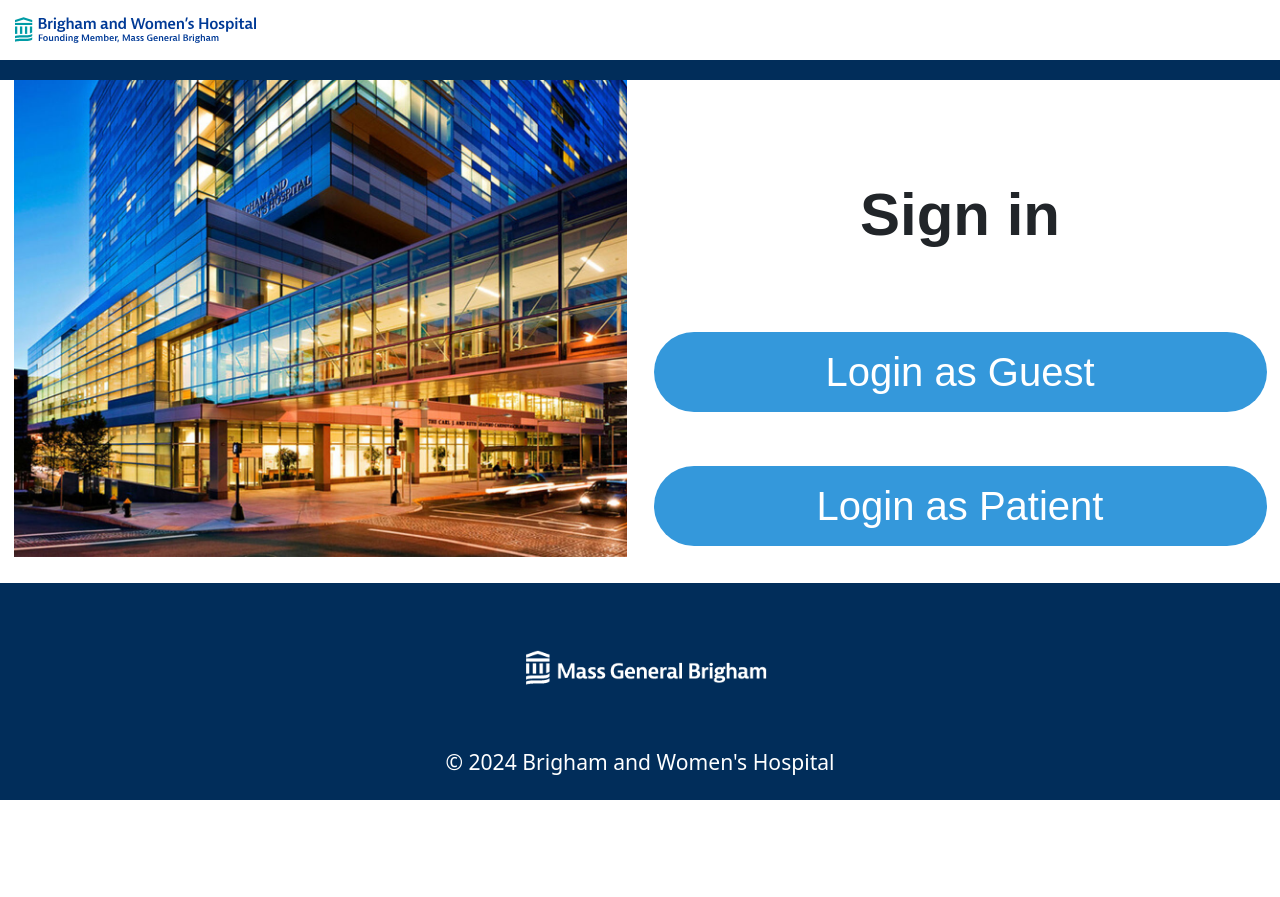
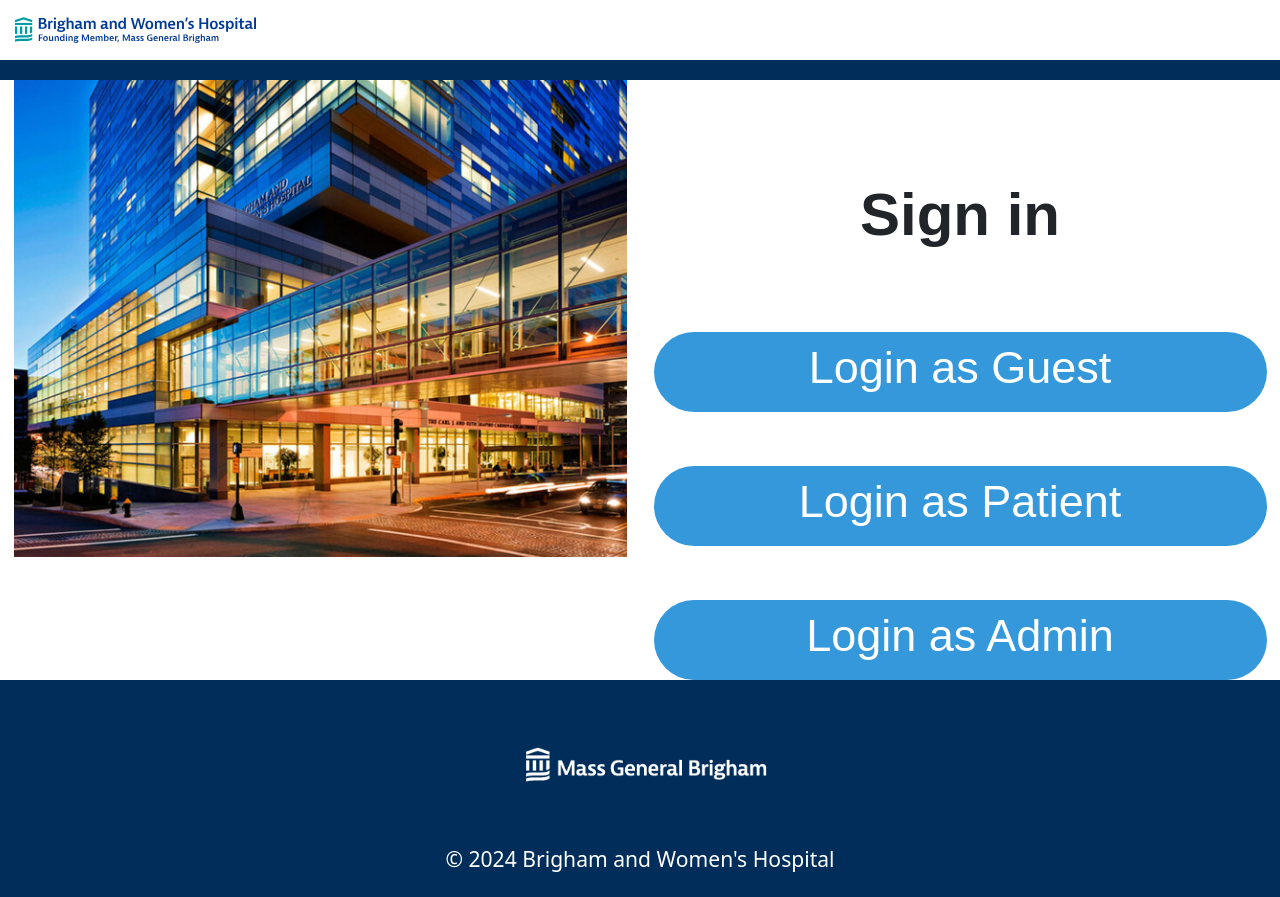
Before and after one commit to conner-olsen/BWH-Navigation-Management-System, a React (Vite) app in the folder apps/frontend/: page /UserSelection in a window 1280 px wide. Before the commit the page ends 800 px from the top, so only its background shows below. Built offline with nearby package versions, Linux system fonts and the light colour scheme.

Commit message:
Minor refactoring

```diff
--- a/apps/frontend/src/components/Global_Footer.tsx
+++ b/apps/frontend/src/components/Global_Footer.tsx
@@ -1,7 +1,7 @@
 import "bootstrap/dist/css/bootstrap.min.css";
 
 // This is a basic header that should be shown on every page of the site
-const GlobalFooter: React.FC = () => {
+function GlobalFooter() {
   return (
     <div>
       <footer className="GlobalFooter">
--- a/apps/frontend/src/components/LargeButton.tsx
+++ b/apps/frontend/src/components/LargeButton.tsx
@@ -1,13 +1,11 @@
-interface LargeButtonProps {
-  title: string;
-  onClick?: () => unknown;
-}
-const LargeButton: React.FC<LargeButtonProps> = ({ title, onClick }) => {
+import {ReactNode} from "react";
+
+function LargeButton({children,onClick}:{children:ReactNode,onClick?:() => void}) {
   return (
     <button className="LargeButton" onClick={onClick}>
-      {title}
+      {children}
     </button>
   );
-};
+}
 
 export default LargeButton;
--- a/apps/frontend/src/components/NavBar.tsx
+++ b/apps/frontend/src/components/NavBar.tsx
@@ -1,13 +1,12 @@
 import React from "react";
 import { Navbar, Nav } from "react-bootstrap";
 import { Link } from "react-router-dom";
-import { Outlet } from "react-router-dom";
+//import { Outlet } from "react-router-dom";
 import { Container } from "react-bootstrap";
 
 const NavBar: React.FC = () => {
   return (
     <Container fluid>
-      <Outlet />
       <Navbar variant="light" expand="lg">
         <Nav
           className="d-flex justify-content-between"
--- a/apps/frontend/src/index.css
+++ b/apps/frontend/src/index.css
@@ -44,8 +44,6 @@
     color: white;
     text-align: center;
     padding: 10px;
-    position: fixed;
-    bottom: 0;
     width: 100%;
 }
 
--- a/apps/frontend/src/routes/UserSelection.tsx
+++ b/apps/frontend/src/routes/UserSelection.tsx
@@ -40,20 +40,17 @@ const UserSelection: React.FC = () => {
                 <b>Sign in</b>
               </p>
             </div>
-            <LargeButton
-              onClick={handleGuestLoginClick}
-              title={"Login as Guest"}
-            ></LargeButton>
+            <LargeButton onClick={handleGuestLoginClick}>
+                <h1> Login as Guest</h1>
+            </LargeButton>
 
-            <LargeButton
-              onClick={handlePatientLoginClick}
-              title={"Login as Patient"}
-            ></LargeButton>
+              <LargeButton onClick={handlePatientLoginClick}>
+                  <h1> Login as Patient</h1>
+              </LargeButton>
 
-            <LargeButton
-              onClick={handleAdminLoginClick}
-              title={"Login as Administrator"}
-            ></LargeButton>
+              <LargeButton onClick={handleAdminLoginClick}>
+                  <h1> Login as Admin</h1>
+              </LargeButton>
           </Stack>
         </Col>
       </Row>
```
Also changed, not shown: 1 other file (tests, documents, lock files or other folders).
